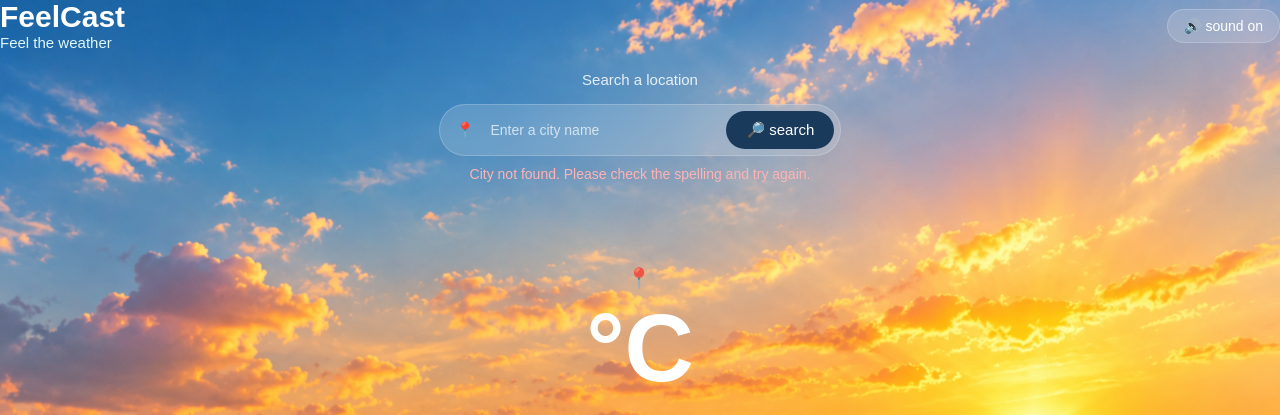
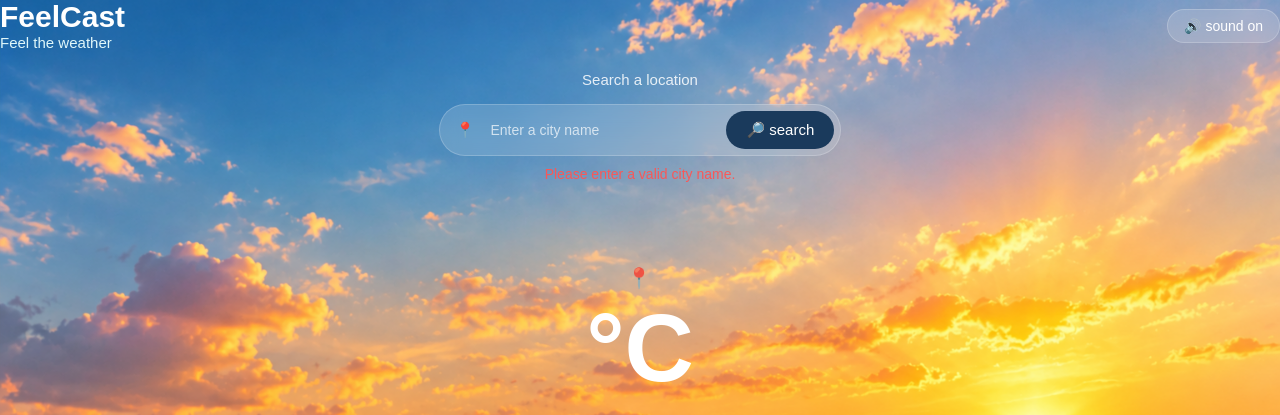
Before and after one commit to alina18-code/FeelCast, a Flask app: page /search in a window 1280 px wide. Shown: the top 415 px of the page. Run offline with Flask 3, Linux system fonts and the light colour scheme; data that the repository does not hold is empty.

Commit message:
work on error handling of the webpage

```diff
--- a/app/routes.py
+++ b/app/routes.py
@@ -13,12 +13,14 @@ app = Flask(__name__, template_folder="../templates", static_folder="../static")
 
 @app.route("/")
 def index():
-    return render_template("index.html, theme=sunny")
+    return render_template("index.html", theme="sunny")
 
 
 @app.route("/search", methods=["GET", "POST"])
 def search():
     get_city = request.values.get("city")
+    if not get_city or len(get_city.strip()) < 4 or not get_city.replace(" ", "").isalpha():
+        return render_template("index.html", theme="sunny", error="Please enter a valid city name.")
     city = get_city
 
     geocoding_results = get_geocoding_info(get_city, api_key= API_KEY)
--- a/static/css/style.css
+++ b/static/css/style.css
@@ -241,7 +241,7 @@ body {
 }
 
 .error_message {
-  color: #ffb3b3;
+  color: #f85858;
   font-size: 14px;
   margin-top: 10px;
 }
```
